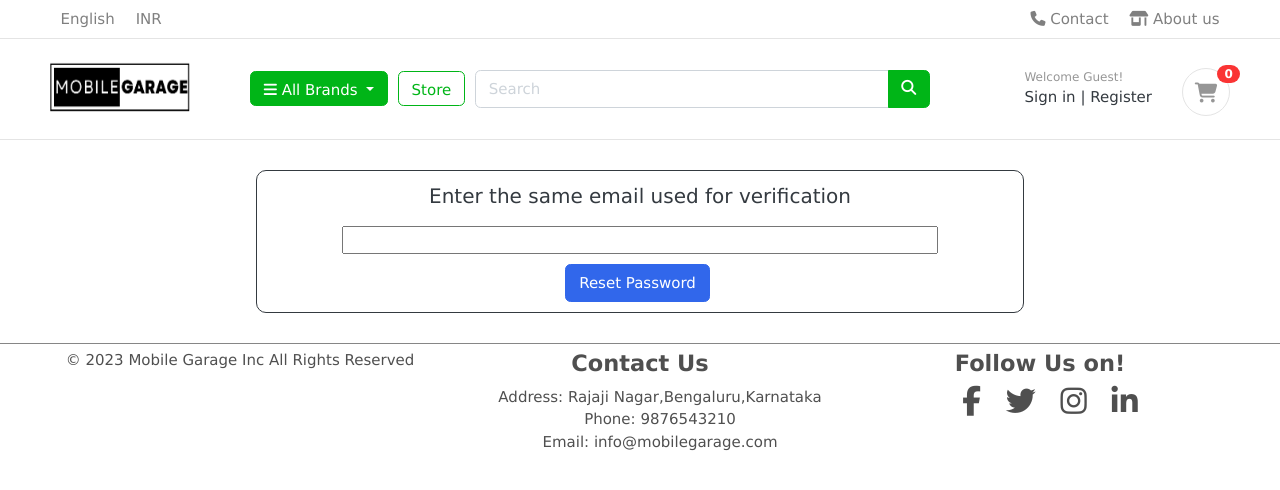
After one commit to nidhinkrishna/Ecommerce, a Django app: page /accounts/reset_password/ in a window 1280 px wide. The commit adds this page. Shown: the top 490 px of the page. Run offline with Django 4.2, Linux system fonts and the light colour scheme; data comes from the database, SQL or seed files in the repository; both versions use the stored data as it was after the commit; some libraries are stand-ins or nearby versions; some web fonts are replaced.

Commit message:
forgot password done

```diff
--- a/Ecom/accounts/templates/accounts/login.html
+++ b/Ecom/accounts/templates/accounts/login.html
@@ -5,6 +5,7 @@
 
         <!-- ============================ COMPONENT LOGIN   ================================= -->
             <div class="card mx-auto" style="max-width: 380px; margin-top:50px;">
+              {% include 'base/includes/alerts.html' %}
               <div class="card-body">
               <h4 class="card-title mb-4">Sign in</h4>
               <form method='post' action='{% url 'login' %}'>
@@ -17,7 +18,7 @@
                   </div> <!-- form-group// -->
 
                   <div class="form-group">
-                      <a href="#" class="float-right">Forgot password?</a>
+                      <a href="{% url 'reset_password' %}" class="float-right">Forgot password?</a>
 
                   </div> <!-- form-group form-check .// -->
                   <div class="form-group">
--- a/Ecom/accounts/templates/accounts/register.html
+++ b/Ecom/accounts/templates/accounts/register.html
@@ -1,10 +1,12 @@
 {% extends 'base/base.html' %}
 
 {% block content %}
+
 <section class="section-content padding-y">
 
     <!-- ============================ COMPONENT REGISTER   ================================= -->
         <div class="card mx-auto" style="max-width:520px; margin-top:40px;">
+            {% include 'base/includes/alerts.html' %}
           <article class="card-body">
             <header class="mb-4"><h4 class="card-title">Sign up</h4></header>
             <form action="{% url 'register' %}" method="post" class='reg-form' enctype='multipart/form-data'>
--- /dev/null
+++ b/Ecom/accounts/templates/accounts/reset_password.html
@@ -0,0 +1,13 @@
+{% extends 'base/base.html' %}
+
+{% block content %}
+<div class="container text-center reset-form">
+<p class='text-center'>Enter the same email used for verification</p>
+
+<form action="" method="post" autocomplete='off'>
+    {% csrf_token %}
+    {{form.email}}
+    <button class='btn btn-primary'>Reset Password</button>
+</form>
+</div>
+{% endblock content %}
--- a/Ecom/accounts/urls.py
+++ b/Ecom/accounts/urls.py
@@ -1,10 +1,17 @@
 from django.urls import path
 from .views import *
 from . import views
+from django.contrib.auth import views as auth_views
 
 urlpatterns = [
     path('register/',views.register,name='register'),
     path('login/',views.loginfunc,name='login'),
     path('logout/',views.logoutfunc,name='logout'),
+    path('reset_password/',auth_views.PasswordResetView.as_view(template_name='accounts/reset_password.html'),name='reset_password'),
+    path('reset_password_sent/',auth_views.PasswordResetDoneView.as_view(template_name='accounts/reset_done.html'),name='password_reset_done'),
+    path('reset/<uidb64>/<token>/',auth_views.PasswordResetConfirmView.as_view(template_name='accounts/reset_confirm.html'),name='password_reset_confirm'),
+    path('reset_password_complete/',auth_views.PasswordResetCompleteView.as_view(template_name='accounts/reset_complete.html'),name='password_reset_complete'),
+    path('change_password/',auth_views.PasswordChangeView.as_view(template_name='accounts/passwordchange.html'),name='password_change'),
+    path('change_password_done',auth_views.PasswordChangeDoneView.as_view(template_name='accounts/passwordchangedone.html'),name='password_change_done'),
 
 ]
--- a/Ecom/base/templates/base/includes/navbar.html
+++ b/Ecom/base/templates/base/includes/navbar.html
@@ -68,6 +68,16 @@
         </div> <!-- col.// -->
         <div class="col-lg-3 col-sm-6 col-8 order-2 order-lg-3">
                     <div class="d-flex justify-content-end mb-3 mb-lg-0">
+                        {% if request.user.is_authenticated %}
+                        <div class="widget-header">
+                            <small class="title text-muted">Welcome {{user.first_name|capfirst}}</small>
+                            <div class='reg-div'>
+                                <a href="{% url 'logout' %}" class='reg-div'>Logout</a> <span class="dark-transp"> | </span>
+                                <a href="#" class='reg-div'>Dashboard</a>
+                            </div>
+                        </div>
+
+                        {% else %}
                         <div class="widget-header">
                             <small class="title text-muted">Welcome guest!</small>
                             <div class='reg-div'>
@@ -75,6 +85,7 @@
                                 <a href="{% url 'register' %}" class='reg-div'> Register</a>
                             </div>
                         </div>
+                        {% endif %}
                         <a href="{% url 'cart' %}" class="widget-header pl-3 ml-3 store">
                             <div class="icon icon-sm rounded-circle border"><i class="fa fa-shopping-cart"></i></div>
                             <span class="badge badge-pill badge-danger notify">{{cart_count}}</span>
--- a/Ecom/cart/views.py
+++ b/Ecom/cart/views.py
@@ -2,6 +2,7 @@ from django.shortcuts import render,redirect,HttpResponse,get_object_or_404
 from store.models import Products
 from .models import *
 from django.core.exceptions import ObjectDoesNotExist
+from django.contrib import messages
 
 
 
@@ -39,8 +40,12 @@ def add_cart(request,product_id):
             cart = cart,
         )
         cart_item.save()
+        messages.success(request,'Item Added to Cart')
 
-    return redirect('cart')
+    current_url = request.META.get('HTTP_REFERER')
+
+
+    return redirect(current_url)
 
 def cart(request,total=0,quantity=0,cart_item=None,delivery_fee = 0,
         grand_total = 0):
--- a/Ecom/static/css/main.css
+++ b/Ecom/static/css/main.css
@@ -524,3 +524,44 @@ footer li{
     }
 
 }
+.reset-form{
+    border: 1px solid;
+    max-width: 60%;
+    padding: 10px;
+    margin-top: 30px;
+    margin-bottom: 30px;
+    border-radius: 10px;
+
+}
+.reset-form p{
+    font-size: 20px;
+    display: block;
+    text-align: justify;
+}
+
+.reset-form form button{
+    display: block;
+    position: relative;
+    left: 40%;
+    margin-top: 10px;
+}
+.reset-form label{
+    display: block;
+}
+.reset-form input{
+    width: 80%;
+}
+
+@media (max-width:600px) {
+    .reset-form p{
+        font-size: 14px;
+    }
+    .reset-form form button{
+        width: 100%;
+        left: 0;
+    }
+    .reset-form input{
+        width: 100%;
+    }
+
+}
--- a/Ecom/static/js/script.js
+++ b/Ecom/static/js/script.js
@@ -57,3 +57,9 @@ $(document).ready(function() {
 
 });
 // jquery end
+
+$(document).ready(function() {
+    setTimeout(function() {
+      $('#message').fadeOut('slow');
+    }, 2000);
+  });
--- a/Ecom/store/templates/store/product_detail.html
+++ b/Ecom/store/templates/store/product_detail.html
@@ -12,6 +12,7 @@
 
 <section class="section-content padding-y bg">
 <div class="container">
+{% include "base/includes/alerts.html" %}
 
 <!-- ============================ COMPONENT 1 ================================= -->
 <div class="card">
--- a/Ecom/store/templates/store/store.html
+++ b/Ecom/store/templates/store/store.html
@@ -5,6 +5,7 @@
 
 <!-- ========================= SECTION PAGETOP ========================= -->
 <section class="section-pagetop bg">
+  {% include "base/includes/alerts.html" %}
   <div class="container">
  {% if  'search' in request.path %}
  <h2 class="title-page">Search Result</h2>
@@ -14,6 +15,7 @@
  {% endif %}
   </div>
   <!-- container //  -->
+
 </section>
 <!-- ========================= SECTION INTRO END// ========================= -->
 
--- a/Ecom/store/urls.py
+++ b/Ecom/store/urls.py
@@ -6,7 +6,7 @@ urlpatterns = [
 
     path('categories/<slug:brands_slug>/',views.store,name='product_by_brand'),
     path('products/price/<int:min_price>/<int:max_price>/',views.fetch_products_by_price, name='fetch_products'),
-    path('categories/<slug:brands_slug>/<slug:products_slug>/',views.product_detail,name='product_detail'),
+    path('categories/<slug:brands_slug>/<slug:products_slug>/',views.product_detail,name="product_detail"),
     path('search/',views.search,name='search')
 
 ]
```
Also changed, not shown: Ecom/Ecom/settings.py (+17 -0 lines), Ecom/accounts/templates/accounts/reset_complete.html (added, +13 -0 lines), Ecom/accounts/templates/accounts/reset_confirm.html (added, +17 -0 lines), Ecom/accounts/templates/accounts/reset_done.html (added, +11 -0 lines), Ecom/accounts/views.py (+14 -2 lines), Ecom/base/templates/base/includes/alerts.html (added, +26 -0 lines), Ecom/accounts/templates/accounts/passwordchange.html (added), Ecom/accounts/templates/accounts/passwordchangedone.html (added), Ecom/db.sqlite3.
